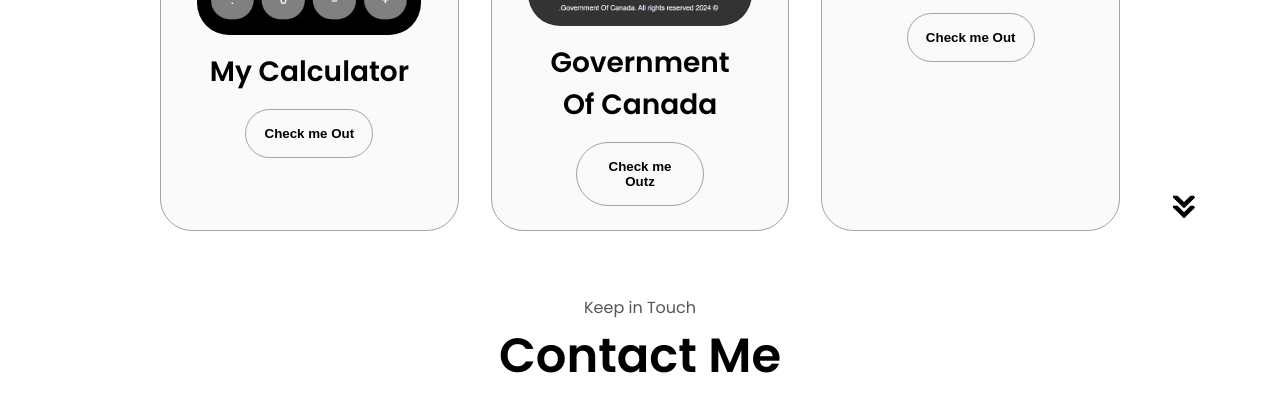
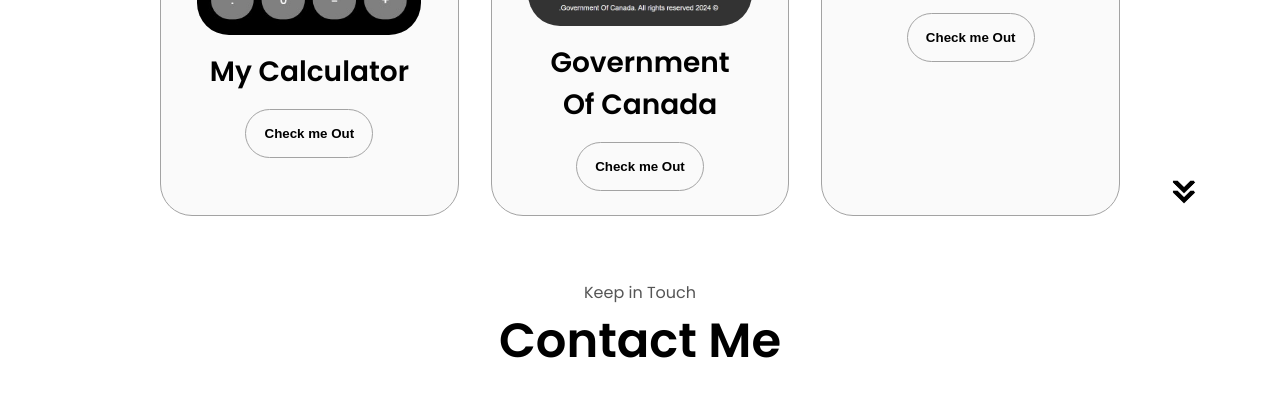
Before and after one commit to ii8rayo/MyPortfolio, a plain HTML site: page index.html in a window 1280 px wide. Shown: the part 2135-2541 px from the top of the page. Drawn offline with Linux system fonts and the light colour scheme.

Commit message:
committed after fixing a typo

```diff
--- a/index.html
+++ b/index.html
@@ -152,7 +152,7 @@
                 class="btn btn-color-2 project-btn"
                 onclick="location.href='https://ii8rayo.github.io/EasyWeb-GovernmentOfCanada/'"
               >
-               Check me Outz
+               Check me Out
               </button>
             </div>
           </div>
```
